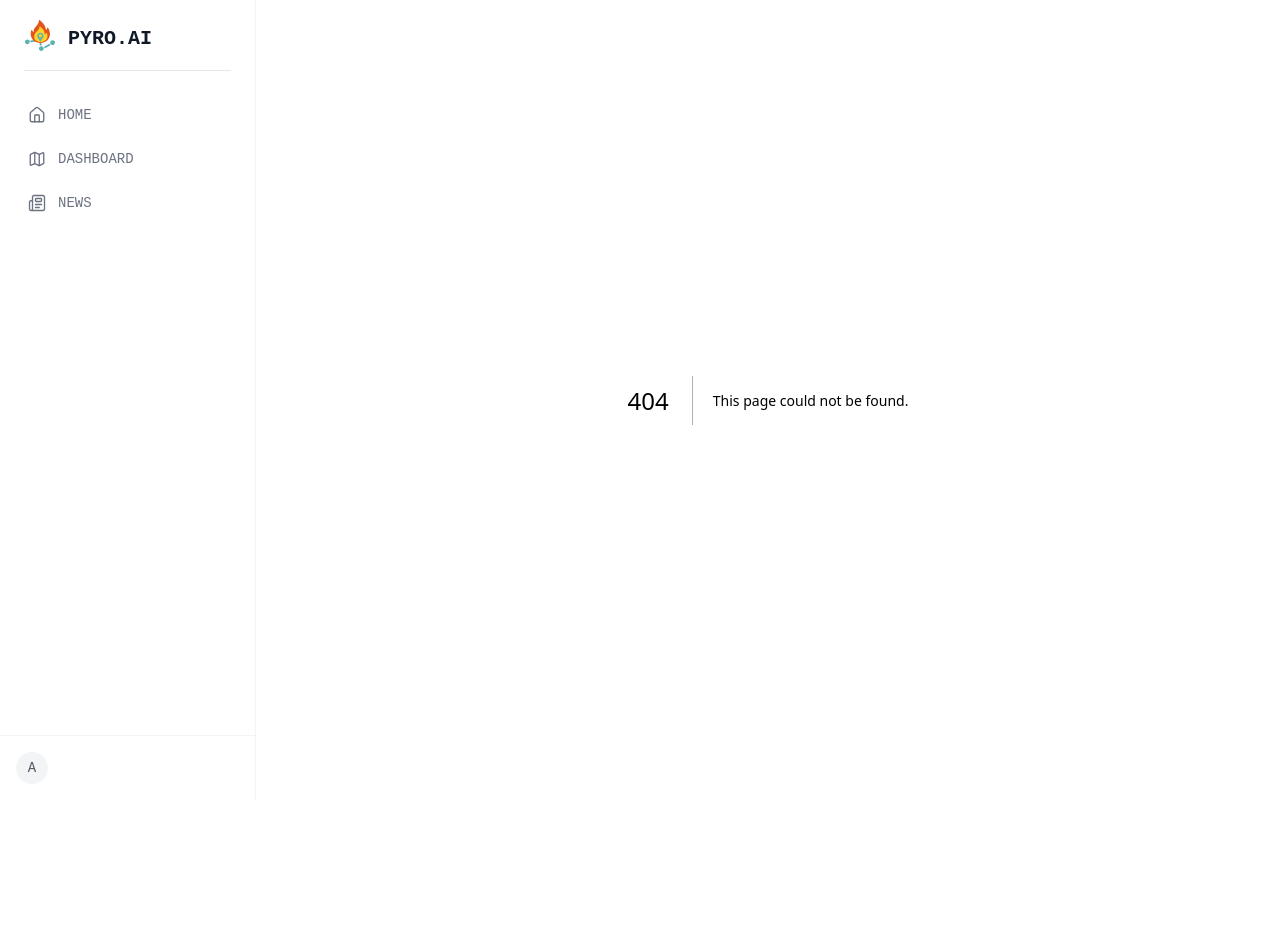
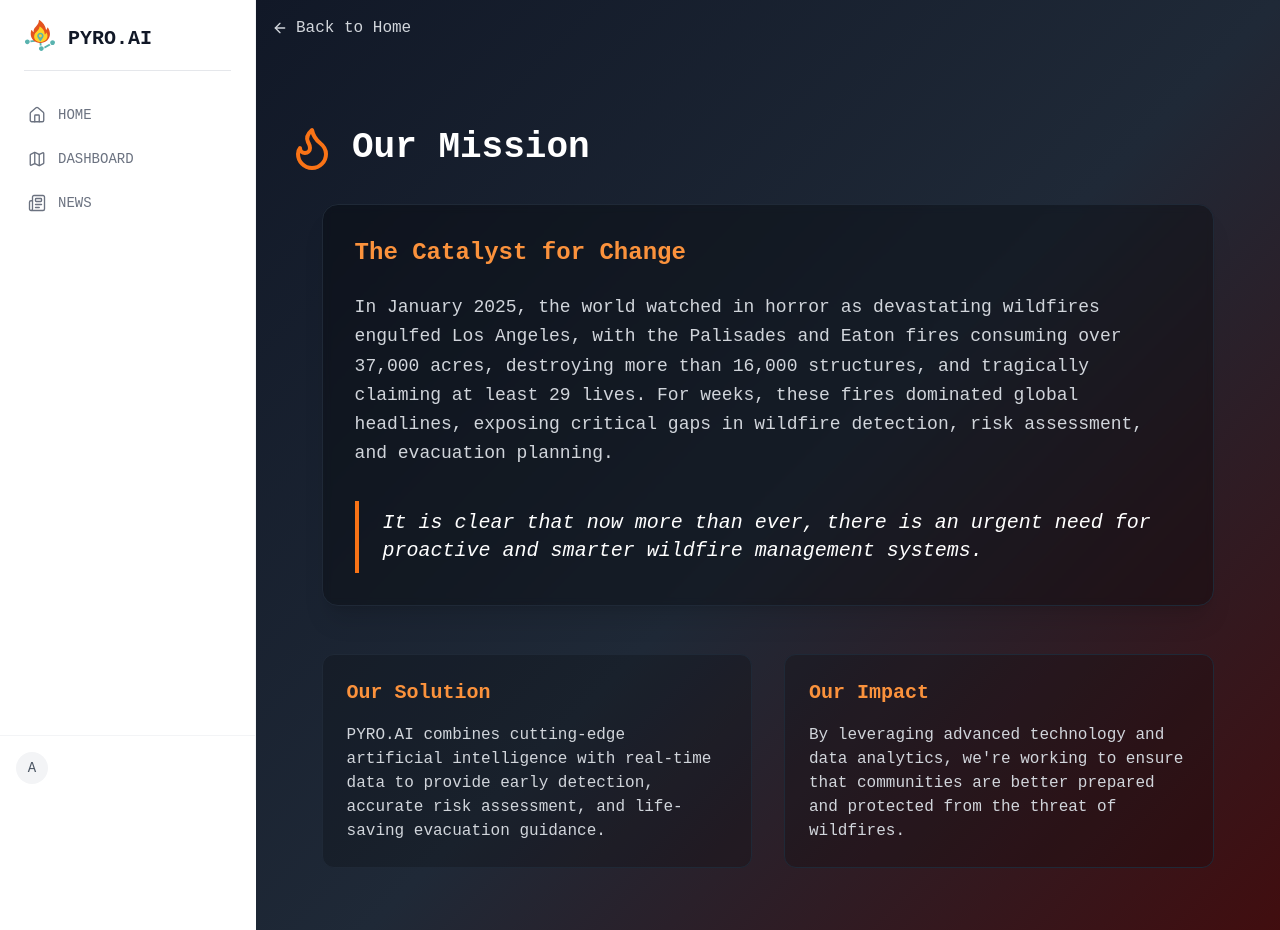
Before and after one commit to EthanSantos/Pyro-AI, a Next.js app in the folder frontend/: page /about in a window 1280 px wide. Before the commit this address had no page. Shown: the top 930 px of the page. Before the commit the page ends 800 px from the top, so only its background shows below. Built offline with nearby package versions, Linux system fonts and the light colour scheme.

Commit message:
about us page

```diff
--- /dev/null
+++ b/frontend/src/app/about/page.tsx
@@ -0,0 +1,88 @@
+"use client";
+
+import Link from "next/link";
+import { Button } from "@/components/ui/button";
+import { ArrowLeft, Flame } from "lucide-react";
+
+export default function About() {
+  return (
+    <div className="min-h-screen bg-gradient-to-br from-gray-900 via-gray-800 to-red-950">
+      {/* Navigation */}
+      <nav className="p-4">
+        <div className="container mx-auto">
+          <Link
+            href="/"
+            className="inline-flex items-center text-gray-300 hover:text-orange-400 transition-colors"
+          >
+            <ArrowLeft className="h-4 w-4 mr-2" />
+            Back to Home
+          </Link>
+        </div>
+      </nav>
+
+      {/* Main Content */}
+      <div className="container mx-auto px-4 py-16">
+        <div className="max-w-5xl mx-auto">
+          {/* Keep Our Mission left-aligned */}
+          <div className="flex items-center gap-4 mb-8 pl-4">
+            <Flame className="h-12 w-12 text-orange-500" />
+            <h1 className="text-4xl font-bold text-white">Our Mission</h1>
+          </div>
+
+          {/* Center the Story Section */}
+          <div className="flex justify-center">
+            <div className="bg-black/30 rounded-2xl p-8 backdrop-blur-sm border border-gray-800 shadow-xl mb-12 max-w-[90%]">
+              <h2 className="text-2xl font-semibold text-orange-400 mb-6">
+                The Catalyst for Change
+              </h2>
+              <p className="text-gray-300 leading-relaxed mb-8 text-lg">
+                In January 2025, the world watched in horror as devastating wildfires engulfed Los Angeles,
+                with the Palisades and Eaton fires consuming over 37,000 acres, destroying more than 16,000
+                structures, and tragically claiming at least 29 lives. For weeks, these fires dominated global
+                headlines, exposing critical gaps in wildfire detection, risk assessment, and evacuation planning.
+              </p>
+              <div className="border-l-4 border-orange-500 pl-6 py-2">
+                <p className="text-xl text-white italic">
+                  It is clear that now more than ever, there is an urgent need for proactive and smarter
+                  wildfire management systems.
+                </p>
+              </div>
+            </div>
+          </div>
+
+          {/* Center Additional Sections */}
+          <div className="flex justify-center">
+            <div className="grid md:grid-cols-2 gap-8 w-[90%]">
+              <div className="bg-black/20 rounded-xl p-6 border border-gray-800">
+                <h3 className="text-xl font-semibold text-orange-400 mb-4">Our Solution</h3>
+                <p className="text-gray-300">
+                  PYRO.AI combines cutting-edge artificial intelligence with real-time data to provide
+                  early detection, accurate risk assessment, and life-saving evacuation guidance.
+                </p>
+              </div>
+              <div className="bg-black/20 rounded-xl p-6 border border-gray-800">
+                <h3 className="text-xl font-semibold text-orange-400 mb-4">Our Impact</h3>
+                <p className="text-gray-300">
+                  By leveraging advanced technology and data analytics, we're working to ensure that
+                  communities are better prepared and protected from the threat of wildfires.
+                </p>
+              </div>
+            </div>
+          </div>
+
+          {/* CTA Section remains centered */}
+          <div className="mt-16 text-center">
+            <Link href="/dashboard">
+              <Button
+                className="bg-gradient-to-r from-orange-600 to-red-600 hover:from-orange-500 hover:to-red-500
+                          text-white px-8 py-6 text-lg rounded-lg transform transition hover:scale-105 shadow-lg"
+              >
+                Join Us in Making a Difference →
+              </Button>
+            </Link>
+          </div>
+        </div>
+      </div>
+    </div>
+  );
+}
```
Also changed, not shown: frontend/public/mac-background.png (added), frontend/public/map.JPG (added).
